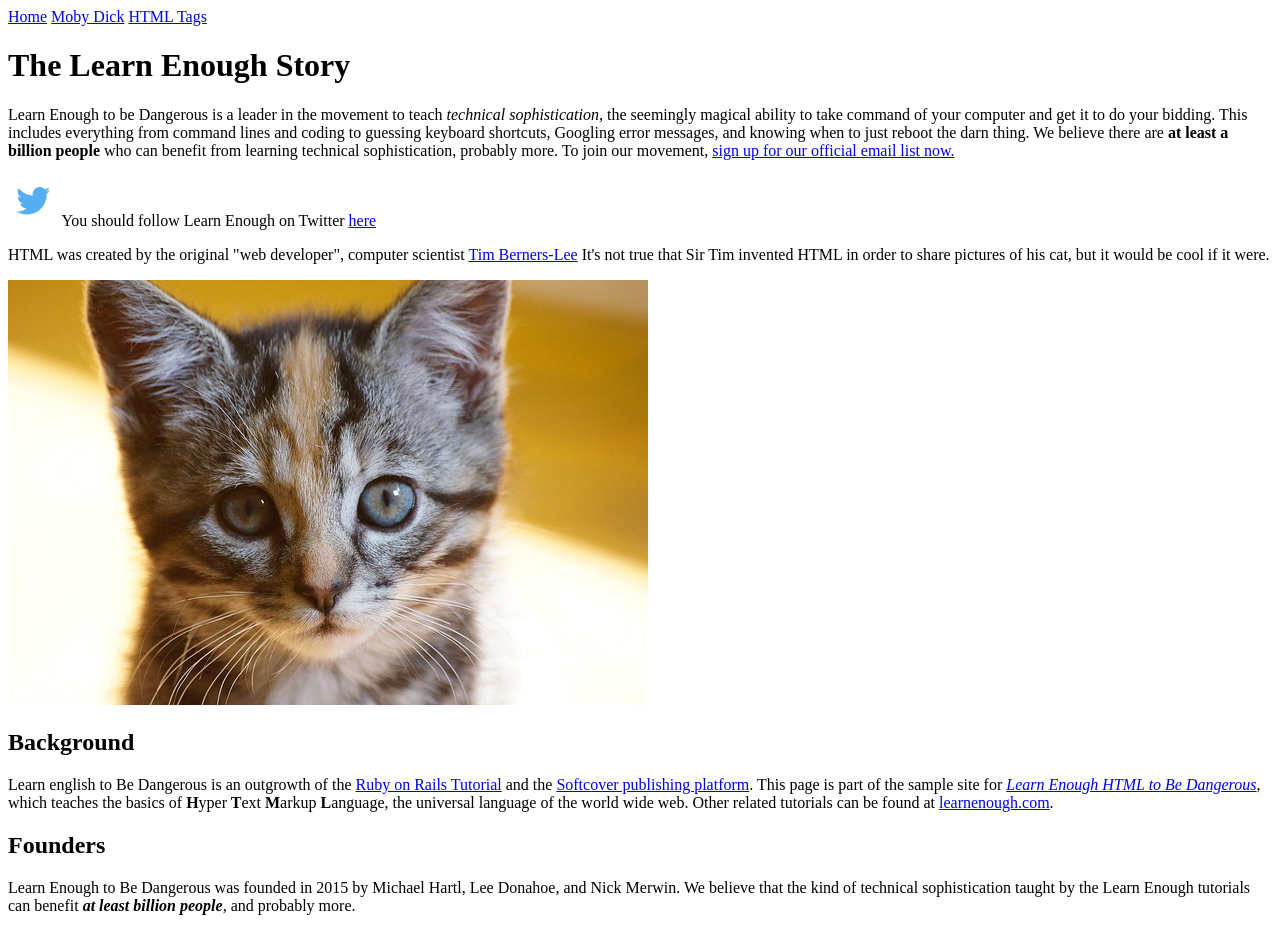
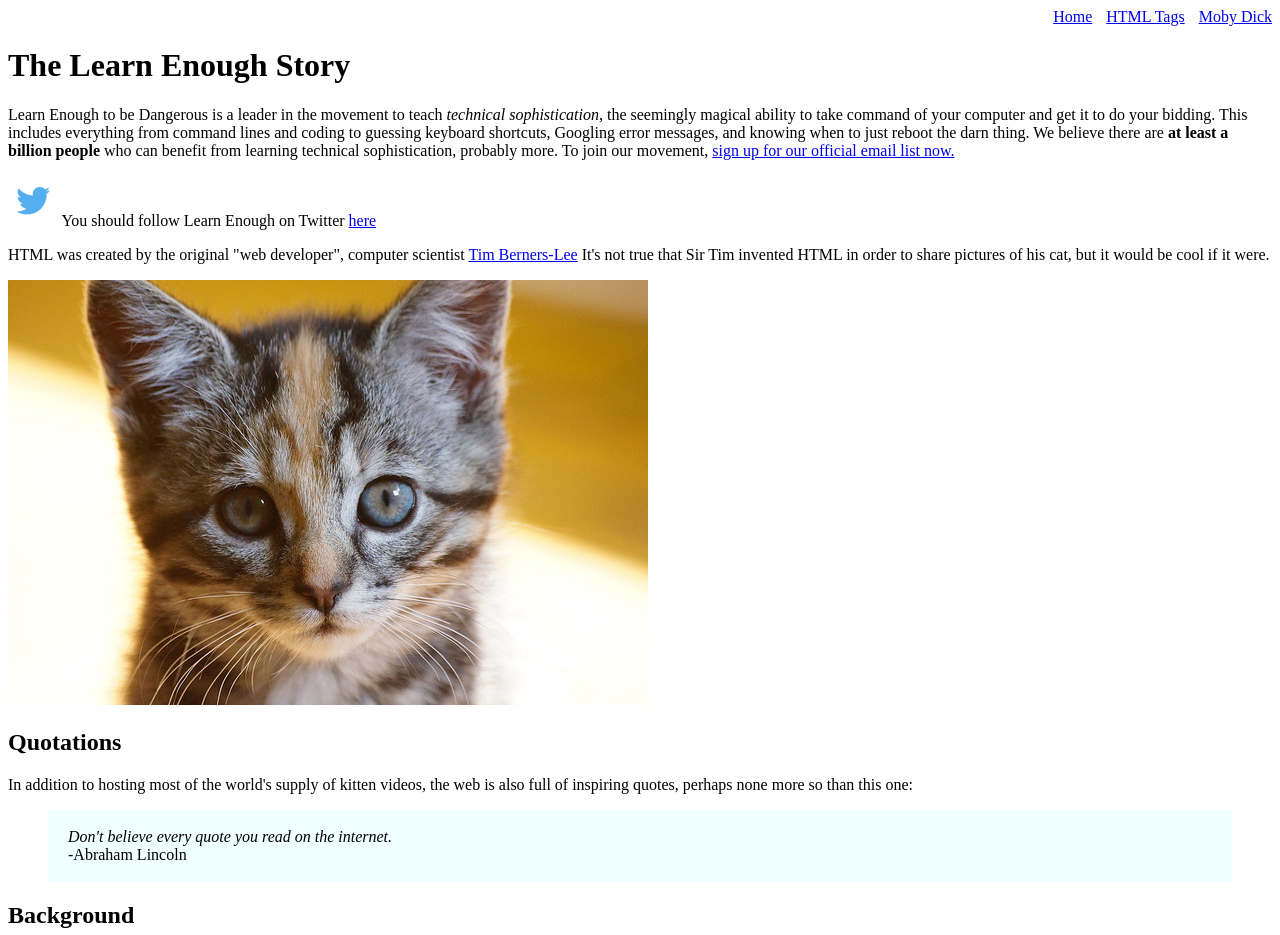
Before and after one commit to IkeCairns/sample_website, a plain HTML site: page index.html in a window 1280 px wide. Shown: the top 935 px of the page. Drawn offline with Linux system fonts and the light colour scheme.

Commit message:
Add navigation styling

```diff
--- a/index.html
+++ b/index.html
@@ -6,11 +6,12 @@
   </head>
   <body>
 
-    <div>
+		<div style="text-align: right;">
       <a href="index.html">Home</a>
-      <a href="movy_dick.html">Moby Dick</a>
-      <a href="tags.html">HTML Tags</a>
+      <a href="tags.html" style="margin-left: 10px;">HTML Tags</a>
+      <a href="moby_dick.html" style="margin-left: 10px;">Moby Dick</a>
     </div>
+
     <h1>The Learn Enough Story</h1>
 
     <p>
@@ -29,6 +30,19 @@
     <a href="https://www.flickr.com/photos/deborah_s_perspective/14144861329">
       <img src="images/kitten.jpg" alt="An adorable kitten">
     </a>
+
+    <h2>Quotations</h2>
+    <p>
+      In addition to hosting most of the world's supply of kitten videos, the web is also full of inspiring quotes, perhaps none more so than this one:
+    </p>
+
+    <blockquote style="padding: 2px 20px; background-color: azure;">
+      <p>
+        <em> Don't believe every quote you read on the internet.</em>
+        <br>
+        -Abraham Lincoln
+      </p>
+    </blockquote>
 
     <h2>Background</h2>
 
```
Also changed, not shown: moby_dick.html (+4 -4 lines), tags.html (+3 -3 lines).
